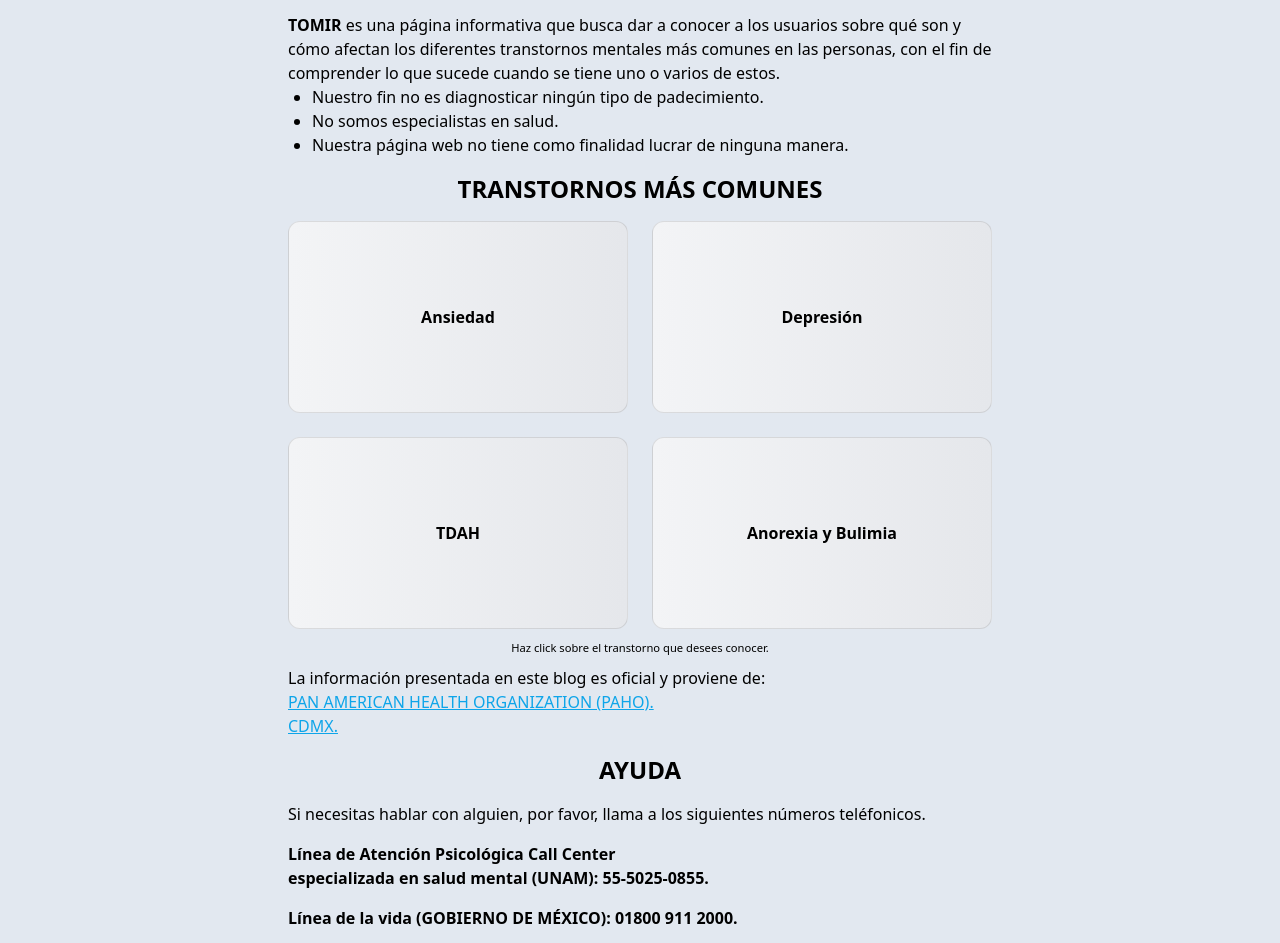
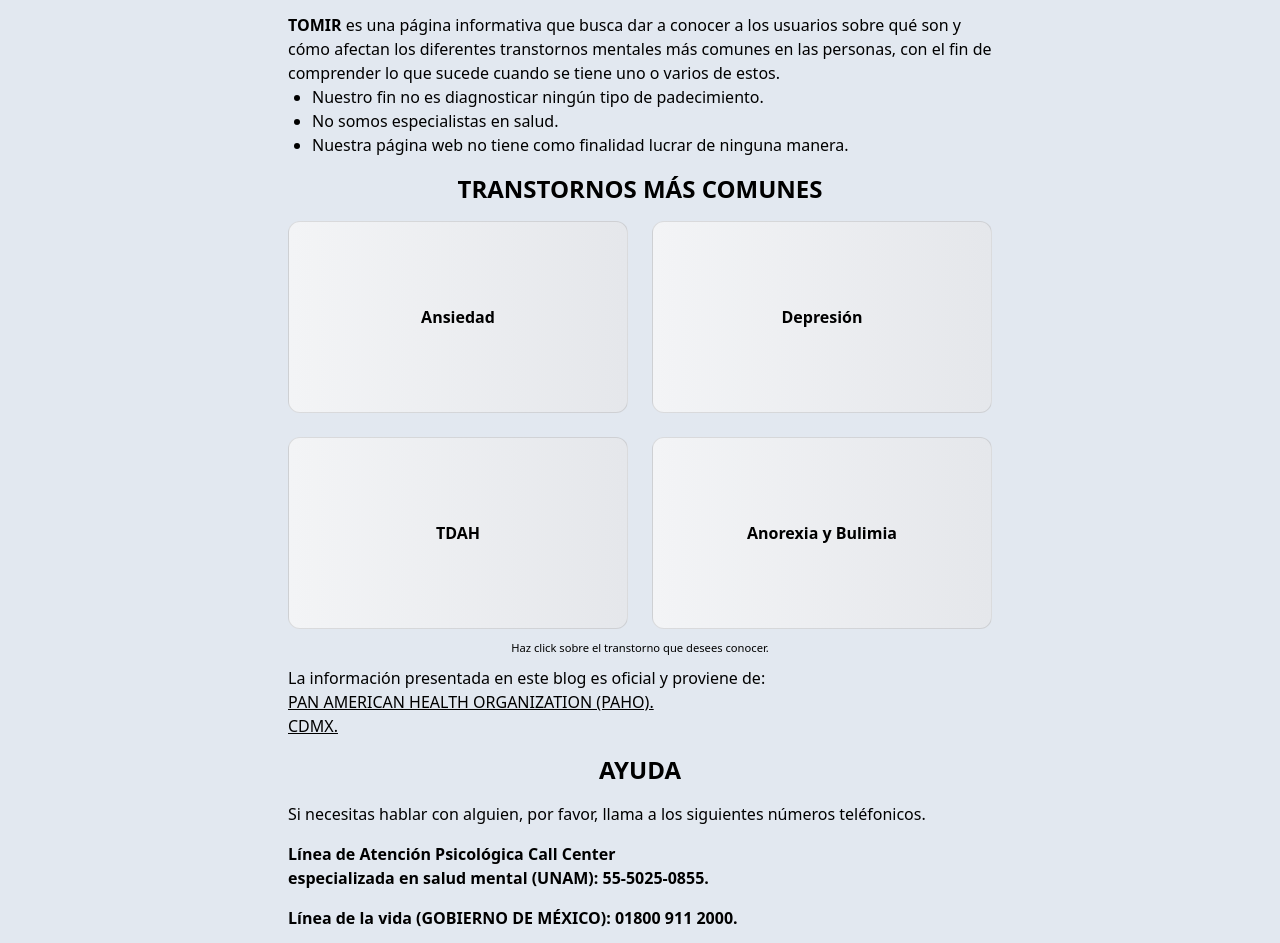
Before and after one commit to DiegoMiranda-dev/personal-web, an Astro site: page / in a window 1280 px wide. Shown: the part 131-1074 px from the top of the page. Built offline with nearby package versions, Linux system fonts and the light colour scheme; Astro itself is replaced by a stand-in of ours.

Commit message:
actualiza los colores

```diff
--- a/src/components/Bitem.astro
+++ b/src/components/Bitem.astro
@@ -6,6 +6,6 @@ interface Props {
 const {title} = Astro.props
 ---
 
-<article class ={`${Astro.props.class} relative rounded-xl backdrop-blur-xl border border-black/10  col-span-2 font-semibold text-black hover:scale-110 transition ease-in-out delay-150`}>
+<article class ={`${Astro.props.class} relative rounded-xl backdrop-blur-xl border border-black/10  col-span-2 font-semibold text-black hover:scale-110 transition ease-in delay-150`}>
     <h3>{title}</h3>
 </article>
--- a/src/components/Content.astro
+++ b/src/components/Content.astro
@@ -33,13 +33,13 @@ import Bento from "../components/Bento.astro";
     <ul>
         <li>
             <a
-            class="underline decoration-sky-500 text-sky-500"
+            class="underline"
             href="https://www.paho.org/sites/default/files/2020-09/MentalHealth-profile-2020%20Mexico%20esp.pdf"
             >PAN AMERICAN HEALTH ORGANIZATION (PAHO).</a>
         </li>
         <li>
           <a
-            class="underline decoration-sky-500 text-sky-500"
+            class="underline"
             href="http://data.salud.cdmx.gob.mx/portal/images/portal/inicio/general/archivo_pdf/TRASTORNOS%20MENTALES%20COMUNES.pdf"
             >CDMX.</a>
         </li>
```
